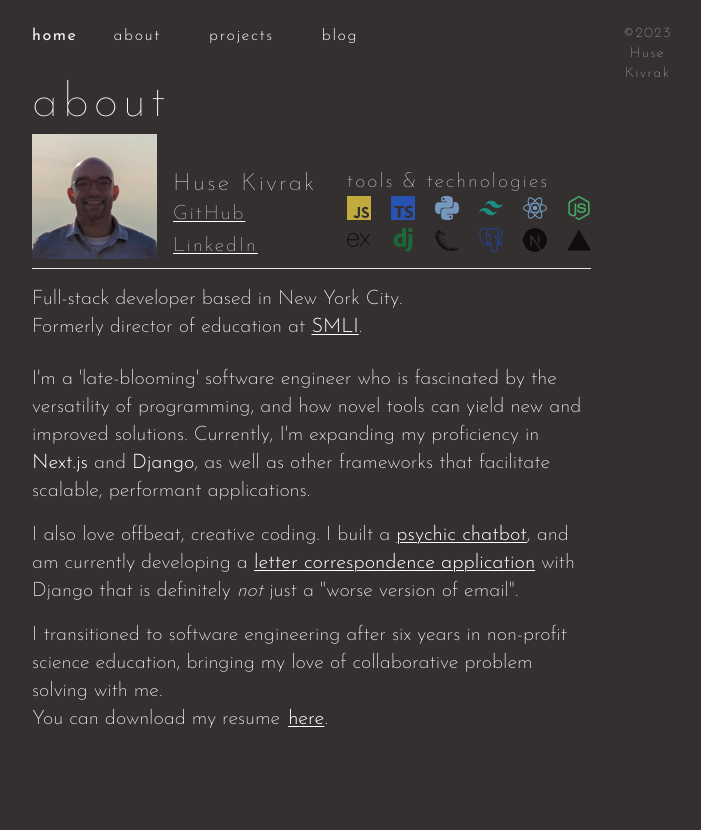
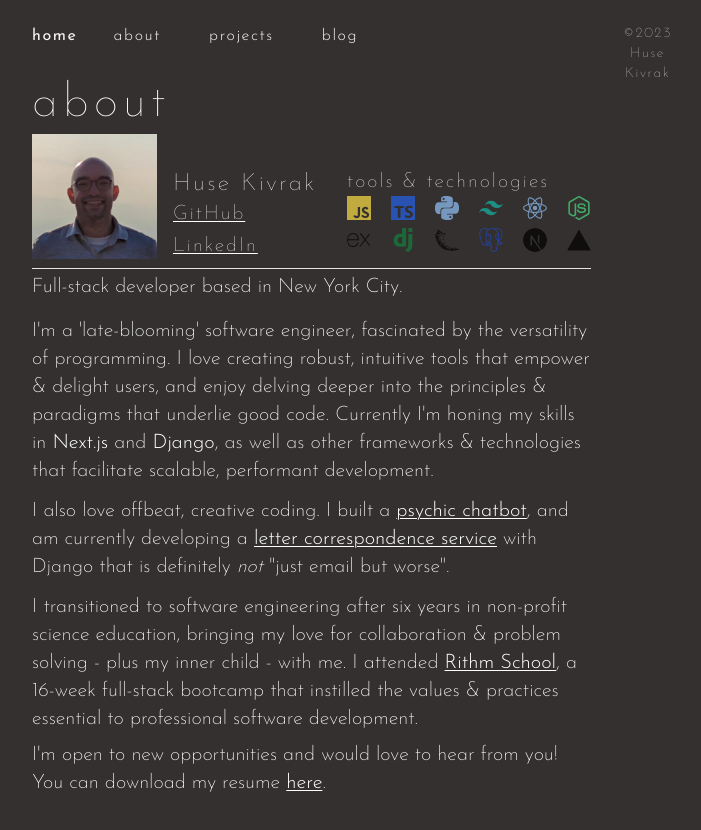
Before and after one commit to huseKivrak/huse.dev, a Next.js app: page /about in a window 1280 px wide. Shown: the top 830 px of the page, without its empty margins (272-973 px from the left). Built offline with nearby package versions, Linux system fonts and the light colour scheme.

Commit message:
finished content

```diff
--- a/app/about/page.tsx
+++ b/app/about/page.tsx
@@ -61,28 +61,21 @@ export default function About(): JSX.Element {
         /> */}
 
         <Separator />
-        <p className='mt-4'>
+        <p className='mt-1'>
           Full-stack developer based in New York City.
           <br />
-          Formerly director of education at{' '}
-          <Link
-            href='https://www.smli.org/'
-            className='font-light text-white underline decoration-0 underline-offset-2 hover:text-stone-500'
-            target='_blank'
-          >
-            SMLI
-          </Link>
-          .
-        </p>
-        <p className='mt-6'>
-          I'm a 'late-blooming' software engineer who is fascinated by the
-          versatility of programming, and how novel tools can yield new and
-          improved solutions. Currently, I'm expanding my proficiency in{' '}
-          <span className='font-light'>Next.js </span>
-          and <span className='font-light'>Django</span>, as well as other
-          frameworks that facilitate scalable, performant applications.
         </p>
         <p className='mt-4'>
+          I&apos;m a &apos;late-blooming&apos; software engineer, fascinated by
+          the versatility of programming. I love creating robust, intuitive
+          tools that empower & delight users, and enjoy delving deeper into the
+          principles & paradigms that underlie good code. Currently I&apos;m
+          honing my skills in <span className='font-light'>Next.js </span>
+          and <span className='font-light'>Django</span>, as well as other
+          frameworks & technologies that facilitate scalable, performant
+          development.
+        </p>
+        <p className='mt-3'>
           I also love offbeat, creative coding. I built a{' '}
           <Link
             href='/blog/chatHuh'
@@ -96,24 +89,35 @@ export default function About(): JSX.Element {
             className='font-light text-white underline decoration-0 underline-offset-2 hover:text-stone-400'
             target='_blank'
           >
-            letter correspondence application
+            letter correspondence service
           </Link>{' '}
-          with Django that is definitely <i>not</i> just a "worse version of
-          email".
+          with Django that is definitely <i>not</i> "just email but worse".
         </p>
 
-        <p className='mt-4'>
+        <p className='mt-3'>
           I transitioned to software engineering after six years in non-profit
-          science education, bringing my love of collaborative problem solving
-          with me.
+          science education, bringing my love for collaboration & problem
+          solving - plus my inner child - with me. I attended{' '}
+          <Link
+            href='https://rithmschool.com'
+            className='font-light text-white underline decoration-0 underline-offset-2 hover:text-stone-400'
+            target='_blank'
+          >
+            Rithm School
+          </Link>
+          , a 16-week full-stack bootcamp that instilled the values & practices
+          essential to professional software development.
         </p>
 
+        <p className='mt-2'>
+          I&apos;m open to new opportunities and would love to hear from you!
+        </p>
         <p className='flex'>
-          You can download my resume
+          You can download my resume&nbsp;
           <Link
             href='/pdfs/huseKivrakResume.pdf'
-            className='font-light text-white ml-2 underline decoration-0 underline-offset-2 hover:text-stone-400'
-            download
+            target='_blank'
+            className='font-light text-white underline decoration-0 underline-offset-2 hover:text-stone-400'
           >
             here
           </Link>
```
